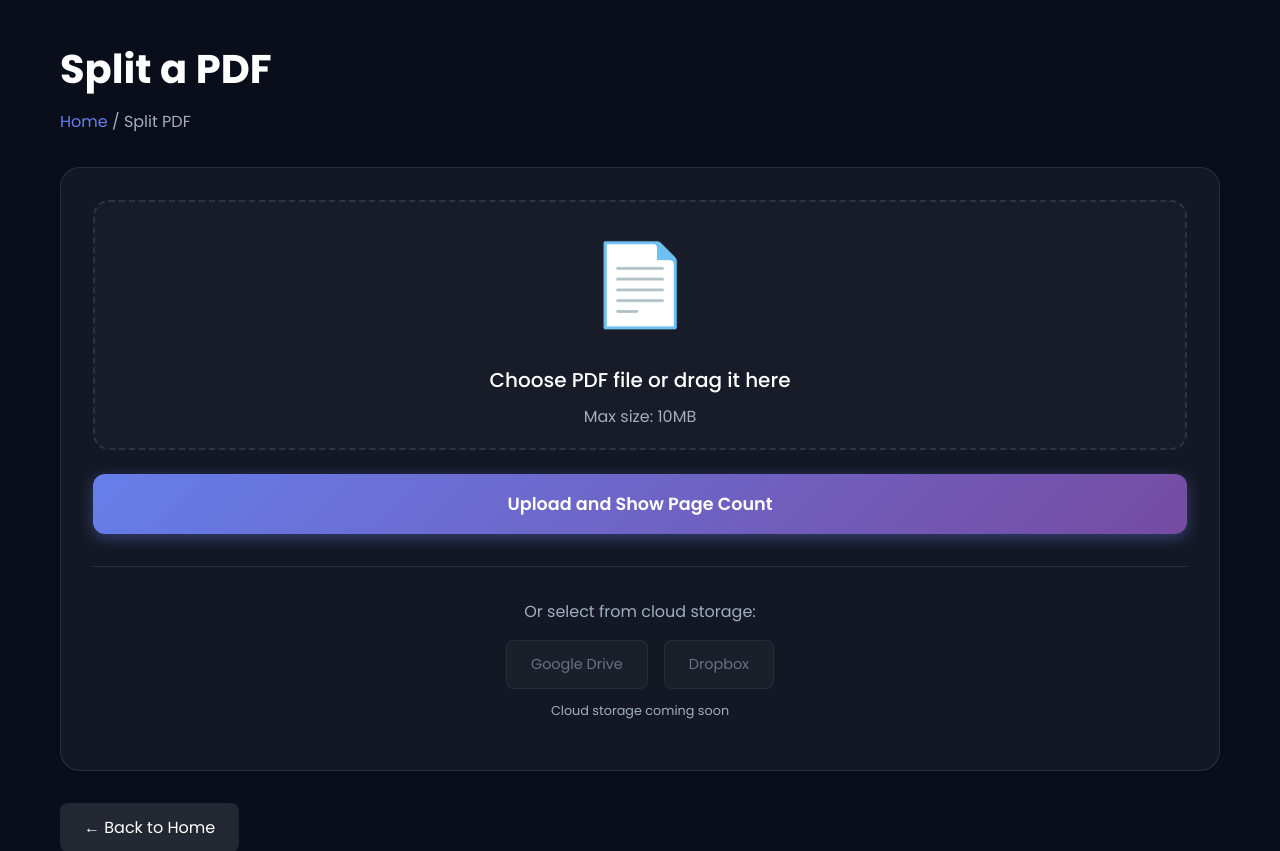
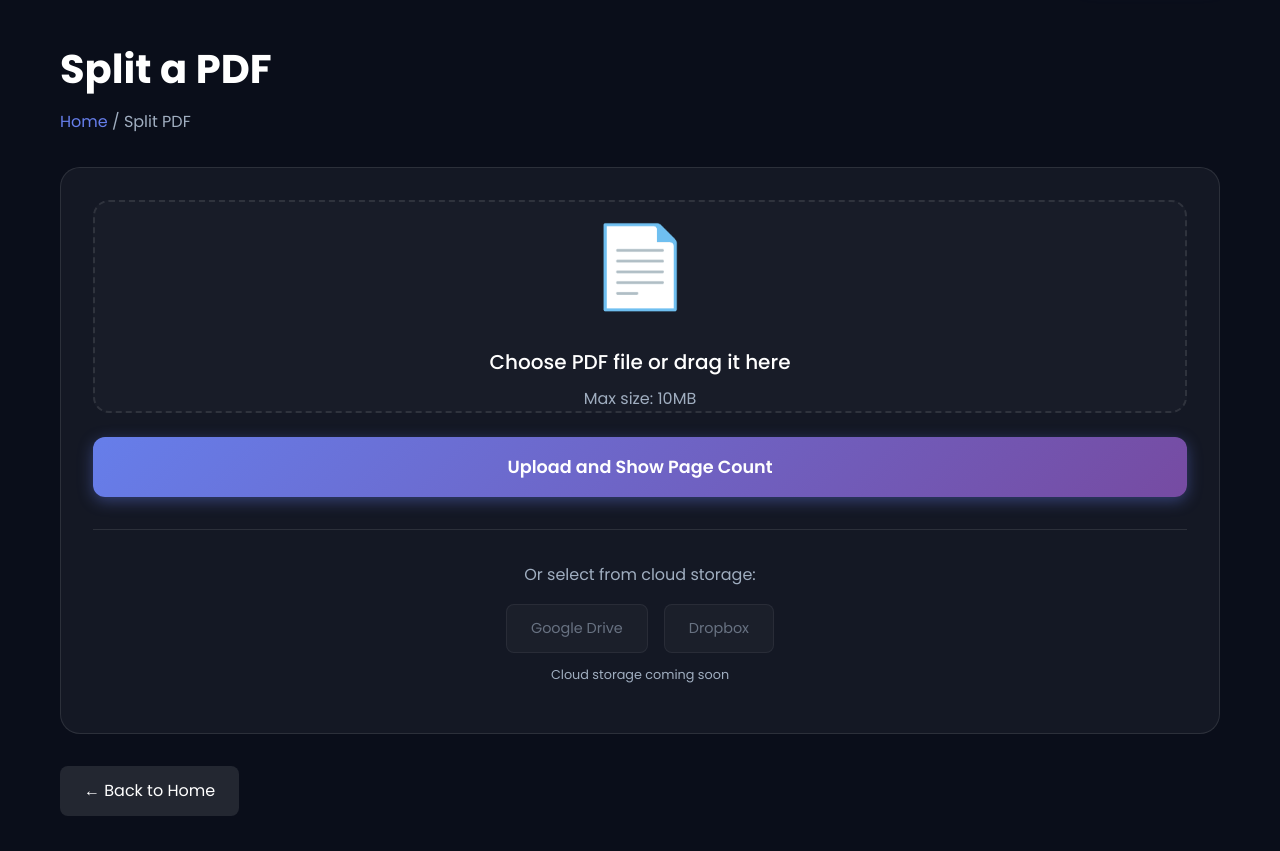
Before and after one commit to zfermi/Zenpdf, a Flask app: page /split in a window 1280 px wide. Shown: the part 83-934 px from the top of the page. Run offline with Flask 3, Linux system fonts and the light colour scheme; some libraries are stand-ins or nearby versions.

Commit message:
Further reduce split page upload area height to 180px

```diff
--- a/templates/split.html
+++ b/templates/split.html
@@ -339,7 +339,7 @@
             align-items: center;
             justify-content: center;
             width: 100%;
-            min-height: 250px;
+            min-height: 180px;
             border: 2px dashed var(--border-color);
             border-radius: 16px;
             cursor: pointer;
```
